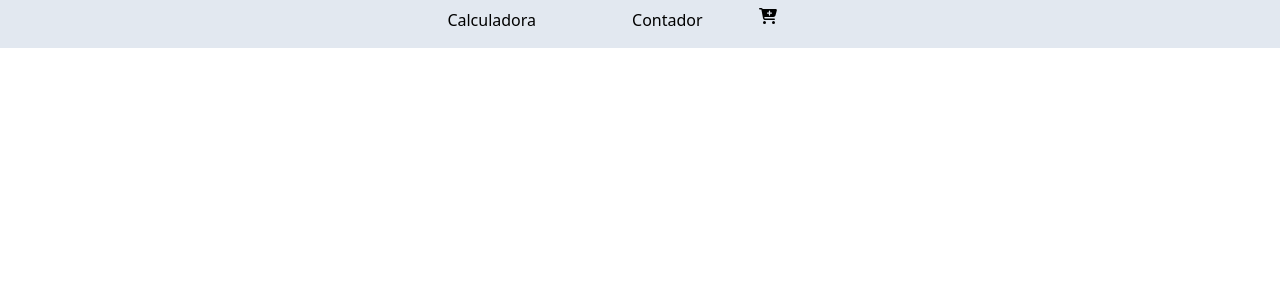
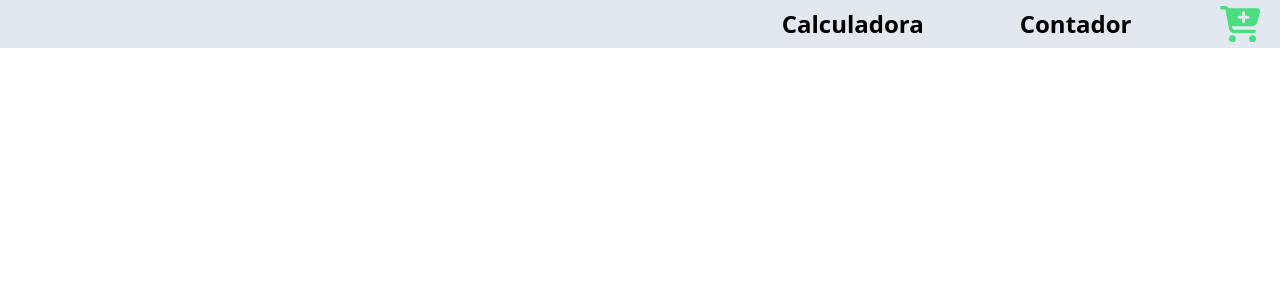
Before and after one commit to LuisCaro92/EjerciciosJavaScript, a React (Create React App) app: page / in a window 1280 px wide. Shown: the top 300 px of the page. Built offline with nearby package versions, Linux system fonts and the light colour scheme.

Commit message:
mejorado el nav

```diff
--- a/src/Ejercisios/CarritoCompras.js
+++ b/src/Ejercisios/CarritoCompras.js
@@ -29,7 +29,7 @@ const CarritoCompras = () => {
           Tienda Ramdon
         </h2>
 
-        <div className="mt-6 grid grid-cols-1 gap-x-6 gap-y-10 sm:grid-cols-2 lg:grid-cols-4 xl:gap-x-8 ">
+        <div className="mt-6 grid grid-cols-1 gap-x-10 gap-y-10 sm:grid-cols-2 lg:grid-cols-4 xl:gap-x-8 ">
           {products.map((product) => (
             <div className="group relative bg-slate-400 rounded-md hover:shadow-[rgba(6,_24,_44,_0.4)_0px_0px_0px_2px,_rgba(6,_24,_44,_0.65)_0px_4px_6px_-1px,_rgba(255,_255,_255,_0.08)_0px_1px_0px_inset]">
               <div className="flex items-center mx-auto aspect-h-1 aspect-w-1 w-full overflow-hidden rounded-md bg-gray-200 lg:aspect-none group-hover:opacity-75 lg:h-80">
@@ -59,8 +59,8 @@ const CarritoCompras = () => {
                 </p>
               </div>
               <div className="flex justify-center my-10 ">
-                <button className="group [transform:translateZ(0)] px-6 py-3 w-40 rounded-lg bg-gray-200 overflow-hidden relative before:absolute before:bg-green-600 before:bottom-0 before:left-0 before:h-full before:w-full before:origin-[100%_100%] before:scale-x-0 hover:before:origin-[0_0] hover:before:scale-x-100 before:transition before:ease-in-out before:duration-500">
-                  <span className="text-xl relative z-0 text-black group-hover:text-gray-200 transition ease-in-out duration-500">
+                <button className="group [transform:translateZ(0)] px-6 py-3 max-h-15 w-40 rounded-lg bg-gray-200 overflow-hidden relative before:absolute before:bg-green-600 before:bottom-0 before:left-0 before:h-full before:w-full before:origin-[100%_100%] before:scale-x-0 hover:before:origin-[0_0] hover:before:scale-x-100 before:transition before:ease-in-out before:duration-500">
+                  <span className="text-2xl relative z-0  group-hover:text-gray-200 transition ease-in-out duration-500">
                   {carrito}
                   </span>
                 </button>
--- a/src/components/Nav.js
+++ b/src/components/Nav.js
@@ -9,21 +9,20 @@ const Nav = () => {
     const carro = <FontAwesomeIcon icon={faCartPlus} />;
 
   return (
-    <div className=" bg-slate-200 w-full h-12 text-center">
-      <ul className="flex  justify-center">
+    <div className=" bg-slate-200 w-full h-15 text-center">
+      <ul className="flex justify-end">
         <Link to="/Calculadora">
-          <li className="p-2 mx-10 text-black ">Calculadora</li>
+          <li className="p-2 ml-20 text-2xl font-semibold text-black cursor-pointer hover:text-fuchsia-400">Calculadora</li>
         </Link>
 
         <Link to="/Contador">
-          <li className="p-2 mx-10 text-black ">Contador</li>
+          <li className="p-2 ml-20 text-2xl font-semibold text-black cursor-pointer hover:text-fuchsia-400">Contador</li>
         </Link>
 
         <Link to="/Carrito">
-          <li className="flex justify-end p-2  text-black ">{carro}</li>
+          <li className="mt-1 ml-20 mr-5 text-4xl text-green-400 cursor-pointer hover:scale-110 active:scale-90 transition-transform ease-in-out duration-200">{carro}</li>
         </Link>
 
-        <li className="p-2 mx-10 text-black "></li>
       </ul>
     </div>
   );
```
